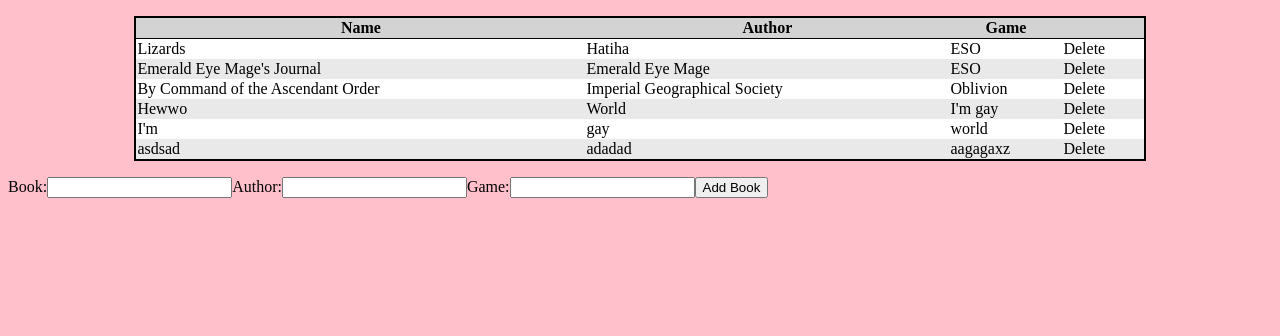
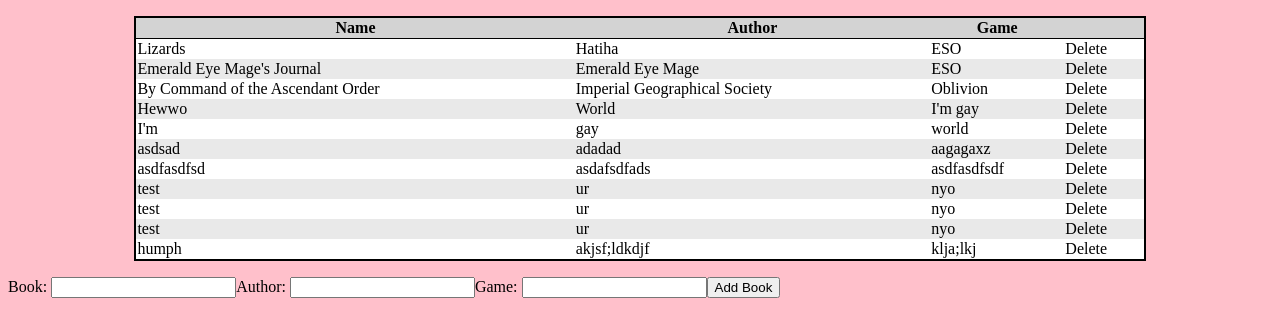
Before and after one commit to KlaraBishop/top-library-react, a React (Vite) app: page / in a window 1280 px wide. Shown: the top 336 px of the page. Built offline with nearby package versions, Linux system fonts and the light colour scheme; data requests are answered from the project's data file.

Commit message:
Refactored label and text inputs into a combined component to make the addBookForm's main function a bit cleaner

```diff
--- a/library_db.json
+++ b/library_db.json
@@ -39,6 +39,36 @@
       "author": "adadad",
       "game": "aagagaxz",
       "id": 6
+    },
+    {
+      "name": "asdfasdfsd",
+      "author": "asdafsdfads",
+      "game": "asdfasdfsdf",
+      "id": 7
+    },
+    {
+      "name": "test",
+      "author": "ur ",
+      "game": "nyo",
+      "id": 8
+    },
+    {
+      "name": "test",
+      "author": "ur ",
+      "game": "nyo",
+      "id": 9
+    },
+    {
+      "name": "test",
+      "author": "ur ",
+      "game": "nyo",
+      "id": 10
+    },
+    {
+      "name": "humph",
+      "author": "akjsf;ldkdjf",
+      "game": "klja;lkj",
+      "id": 11
     }
   ]
 }
--- a/src/components/addBookForm.jsx
+++ b/src/components/addBookForm.jsx
@@ -5,10 +5,26 @@ const CreateBook = ({BookName, Author, Game}) => {
   return { "name": BookName, "author": Author, "game": Game }
 }
 
+const TextInput = (props) => {
+  TextInput.propTypes = {
+    label: PropTypes.string.isRequired,
+    id: PropTypes.string.isRequired,
+    value: PropTypes.string.isRequired,
+    handleChange: PropTypes.func.isRequired,
+  }
+
+  return <>
+    <label>
+      {props.label}
+      <input id={props.id} type='text' value={props.value} onChange={e => props.handleChange(e)} />
+    </label>
+  </>
+}
+
 const AddBookForm = (props) => {
   AddBookForm.propTypes = {
     addBook: PropTypes.func.isRequired,
-  };
+  }
 
   const [inputs, setInputs] = useState(() => ({ "BookName": '', "Author": '', "Game": ''}))
 
@@ -27,18 +43,9 @@ const AddBookForm = (props) => {
   }
 
   return <form>
-    <label>
-      Book:
-      <input id='BookName' type='text' value={inputs.BookName} onChange={handleChange} />
-    </label>
-    <label>
-      Author:
-      <input id='Author' type='text' value={inputs.Author} onChange={handleChange} />
-    </label>
-    <label>
-      Game:
-      <input id='Game' type='text' value={inputs.Game} onChange={handleChange} />
-    </label>
+    <TextInput id='BookName' label='Book: ' value={inputs.BookName} handleChange={handleChange} />
+    <TextInput id='Author' label='Author: ' value={inputs.Author} handleChange={handleChange} />
+    <TextInput id='Game' label='Game: ' value={inputs.Game} handleChange={handleChange} />
     <input id='submit' type='submit' value={'Add Book'} onClick={e => onSubmit(e)}/>
   </form>
 }
```
